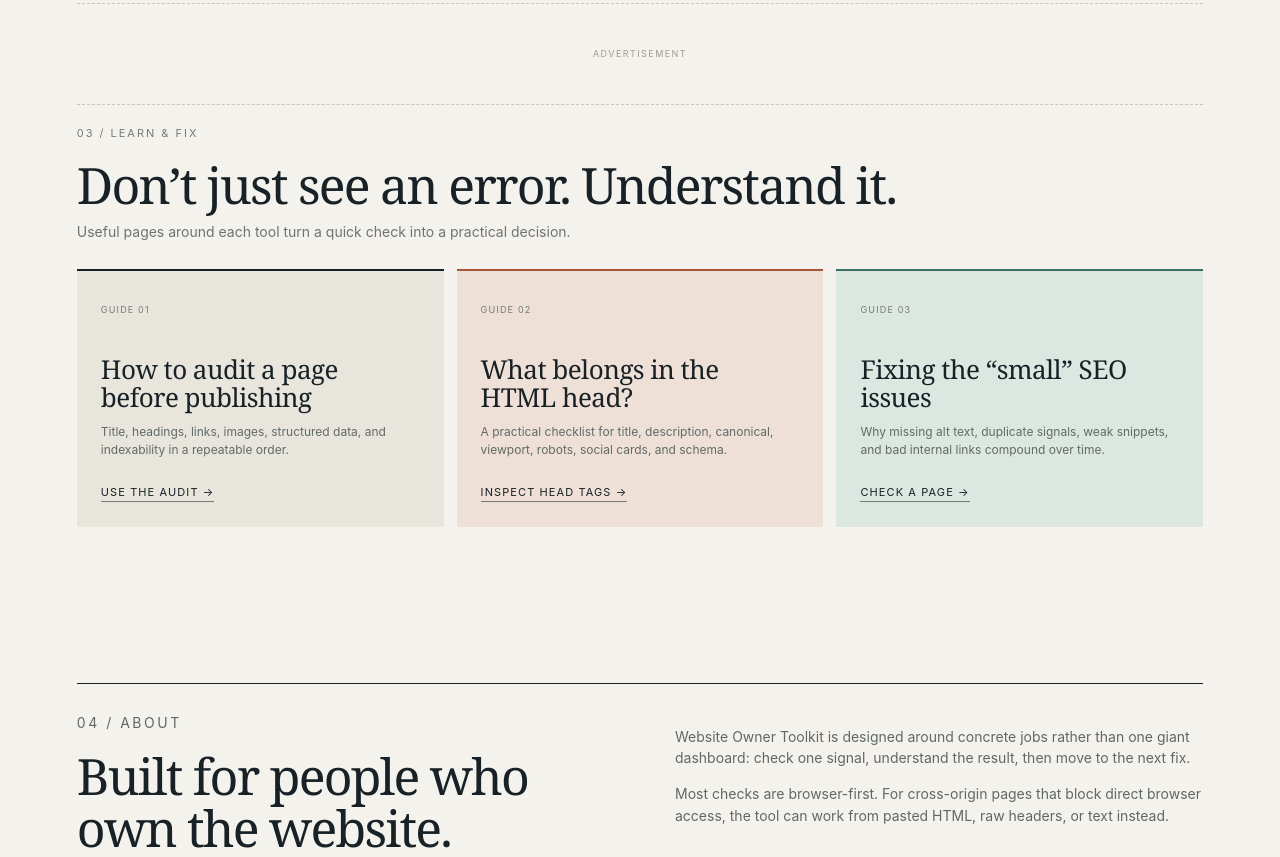
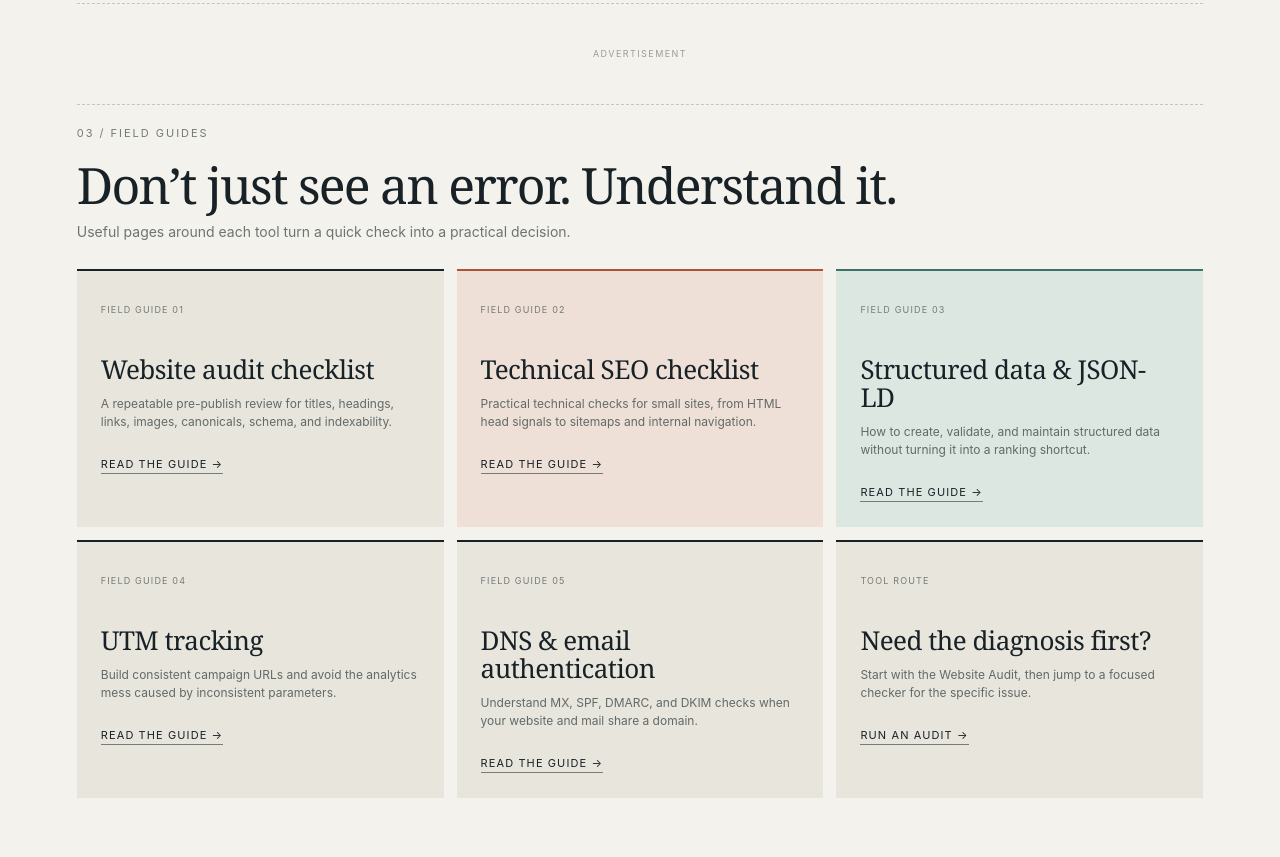
Before and after one commit to yiminggod1/Website-Owner-Toolkit, a plain HTML site: page index.html in a window 1280 px wide. Shown: the part 3380-4237 px from the top of the page. Drawn offline with Linux system fonts and the light colour scheme.

Commit message:
Link homepage to practical field guides

```diff
--- a/index.html
+++ b/index.html
@@ -80,10 +80,13 @@
 </div></div>
 </div></section>
 <div class="ad-slot"><span>Advertisement</span></div>
-<section class="section guide-section" id="guides"><div class="section-kicker">03 / LEARN & FIX</div><div class="section-head"><div><h2>Don’t just see an error. Understand it.</h2><p>Useful pages around each tool turn a quick check into a practical decision.</p></div></div>
-<div class="guide-grid"><article class="guide-card"><span>GUIDE 01</span><h3>How to audit a page before publishing</h3><p>Title, headings, links, images, structured data, and indexability in a repeatable order.</p><a href="./tools/website-audit.html">Use the audit →</a></article>
-<article class="guide-card"><span>GUIDE 02</span><h3>What belongs in the HTML head?</h3><p>A practical checklist for title, description, canonical, viewport, robots, social cards, and schema.</p><a href="./tools/meta-tag-checker.html">Inspect head tags →</a></article>
-<article class="guide-card"><span>GUIDE 03</span><h3>Fixing the “small” SEO issues</h3><p>Why missing alt text, duplicate signals, weak snippets, and bad internal links compound over time.</p><a href="./tools/image-alt-checker.html">Check a page →</a></article></div></section>
+<section class="section guide-section" id="guides"><div class="section-kicker">03 / FIELD GUIDES</div><div class="section-head"><div><h2>Don’t just see an error. Understand it.</h2><p>Useful pages around each tool turn a quick check into a practical decision.</p></div></div>
+<div class="guide-grid"><article class="guide-card"><span>FIELD GUIDE 01</span><h3>Website audit checklist</h3><p>A repeatable pre-publish review for titles, headings, links, images, canonicals, schema, and indexability.</p><a href="./guides/website-audit-checklist.html">Read the guide →</a></article>
+<article class="guide-card"><span>FIELD GUIDE 02</span><h3>Technical SEO checklist</h3><p>Practical technical checks for small sites, from HTML head signals to sitemaps and internal navigation.</p><a href="./guides/technical-seo-checklist.html">Read the guide →</a></article>
+<article class="guide-card"><span>FIELD GUIDE 03</span><h3>Structured data &amp; JSON-LD</h3><p>How to create, validate, and maintain structured data without turning it into a ranking shortcut.</p><a href="./guides/structured-data-guide.html">Read the guide →</a></article>
+<article class="guide-card"><span>FIELD GUIDE 04</span><h3>UTM tracking</h3><p>Build consistent campaign URLs and avoid the analytics mess caused by inconsistent parameters.</p><a href="./guides/utm-tracking-guide.html">Read the guide →</a></article>
+<article class="guide-card"><span>FIELD GUIDE 05</span><h3>DNS &amp; email authentication</h3><p>Understand MX, SPF, DMARC, and DKIM checks when your website and mail share a domain.</p><a href="./guides/dns-email-checklist.html">Read the guide →</a></article>
+<article class="guide-card guide-tool-card"><span>TOOL ROUTE</span><h3>Need the diagnosis first?</h3><p>Start with the Website Audit, then jump to a focused checker for the specific issue.</p><a href="./tools/website-audit.html">Run an audit →</a></article></div></section>
 <section class="section about-section" id="about"><div class="about-panel"><div><p class="section-kicker">04 / ABOUT</p><h2>Built for people who own the website.</h2></div><div><p>Website Owner Toolkit is designed around concrete jobs rather than one giant dashboard: check one signal, understand the result, then move to the next fix.</p><p>Most checks are browser-first. For cross-origin pages that block direct browser access, the tool can work from pasted HTML, raw headers, or text instead.</p></div></div></section>
 </main>
 <footer class="footer"><div><strong>Website Owner Toolkit</strong><span>Practical checks. Clear fixes.</span></div><div class="footer-links"><a href="./about.html">About</a><a href="./privacy.html">Privacy</a><a href="./terms.html">Terms</a></div></footer>
```
